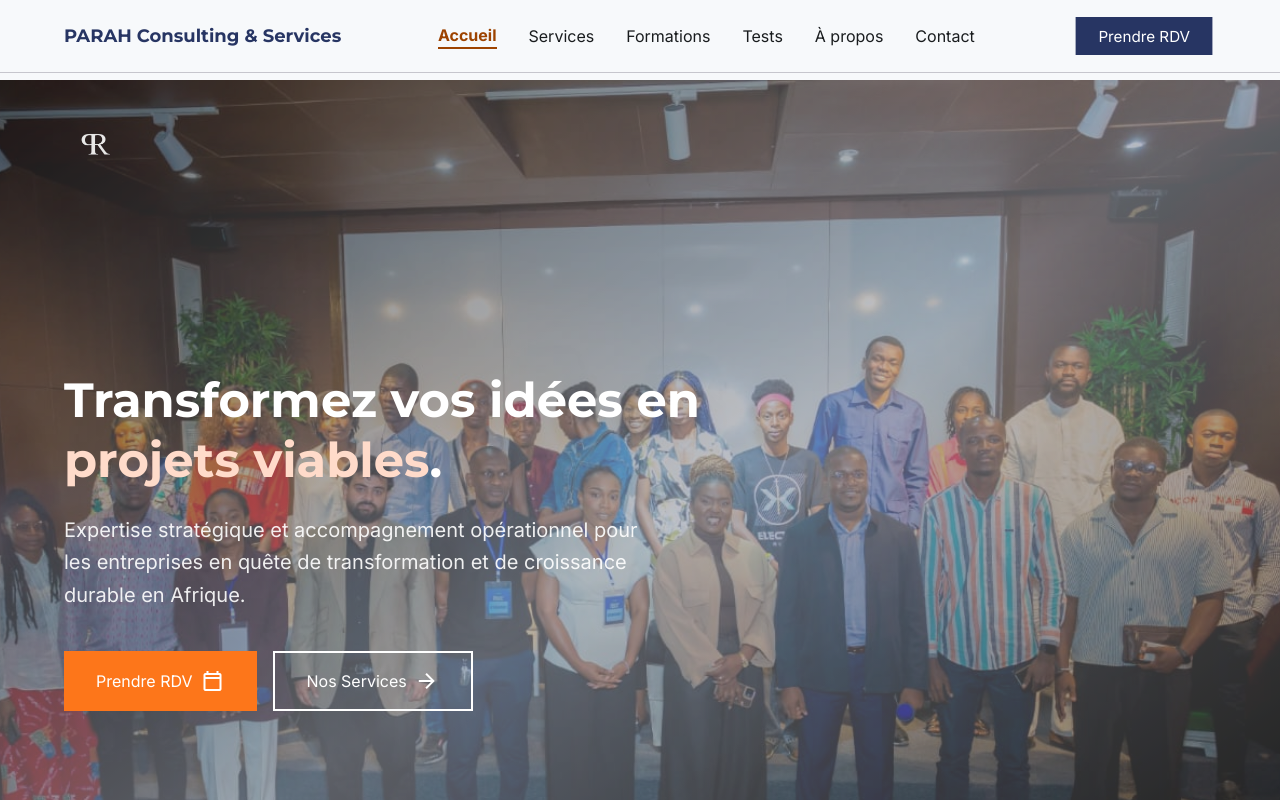
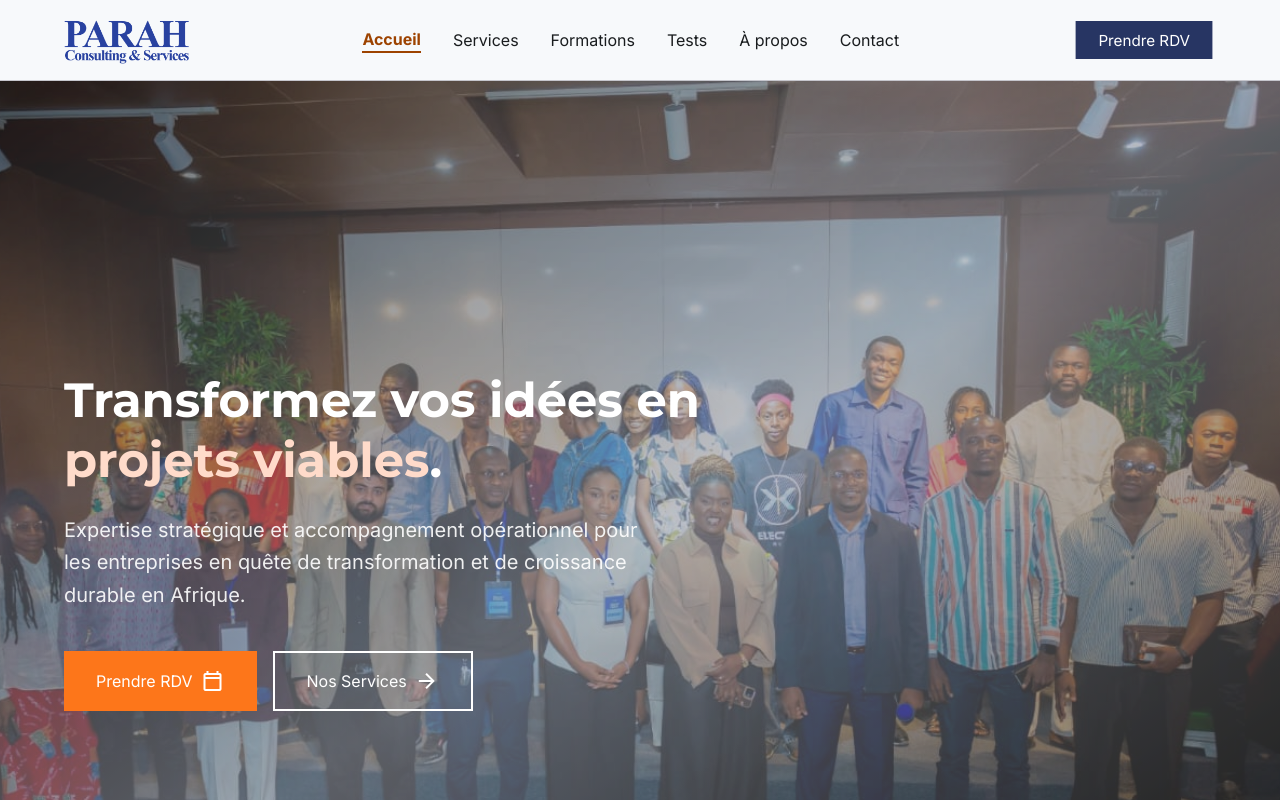
Before and after one commit to parahconsulting-code/parahconsultingservices, a Next.js app: page / in a window 1280 px wide. Shown: the top 800 px of the page. Built offline with nearby package versions, Linux system fonts and the light colour scheme.

Commit message:
feat: reduce logo sizes, remove hero logo, update footer logo

```diff
--- a/src/app/(public)/page.tsx
+++ b/src/app/(public)/page.tsx
@@ -46,9 +46,6 @@ export default function HomePage() {
             className="absolute inset-0 opacity-40 bg-cover bg-center"
             style={{ backgroundImage: "url('/images/hero-group.jpg')" }}
           />
-        </div>
-        <div className="absolute top-8 left-6 md:left-16 z-10">
-          <img src="/images/logo-parah.png" alt="PARAH Consulting" width="120" height="48" className="h-12 md:h-16 w-auto opacity-90" />
         </div>
         <div className="container mx-auto px-4 sm:px-6 md:px-16 relative z-10">
           <div className="max-w-3xl">
--- a/src/components/layout/footer.tsx
+++ b/src/components/layout/footer.tsx
@@ -4,7 +4,7 @@ export function Footer() {
   return (
     <footer className="bg-primary-container py-16 px-4 sm:px-6 md:px-16 grid grid-cols-1 md:grid-cols-4 gap-8 text-on-primary-container">
       <div className="col-span-1">
-        <img src="/images/logo-parah.png" alt="PARAH Consulting" width="160" height="40" className="h-10 w-auto mb-6" />
+        <img src="/images/logo-footer.png" alt="PARAH Consulting" width="200" height="64" className="h-14 w-auto mb-6" />
         <p className="opacity-80 mb-6 font-body">
           Votre partenaire stratégique pour l&apos;excellence opérationnelle et humaine en Afrique Centrale.
         </p>
--- a/src/components/layout/header.tsx
+++ b/src/components/layout/header.tsx
@@ -37,8 +37,8 @@ export function Header() {
           scrolled ? "py-2 shadow-sm" : "py-4"
         )}
       >
-        <Link href="/" className="font-bold text-sm sm:text-base md:text-lg text-primary font-display whitespace-nowrap">
-          PARAH Consulting &amp; Services
+        <Link href="/">
+          <img src="/images/logo-header.png" alt="PARAH Consulting &amp; Services" width="160" height="52" className="h-10 md:h-12 w-auto" />
         </Link>
 
         <nav className="hidden md:flex items-center gap-8">
```
Also changed, not shown: public/images/logo-footer.png (added), public/images/logo-header.png (added).
